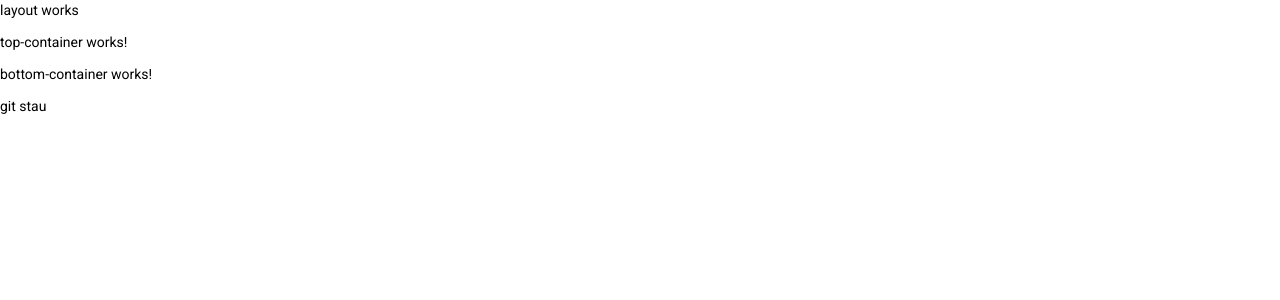
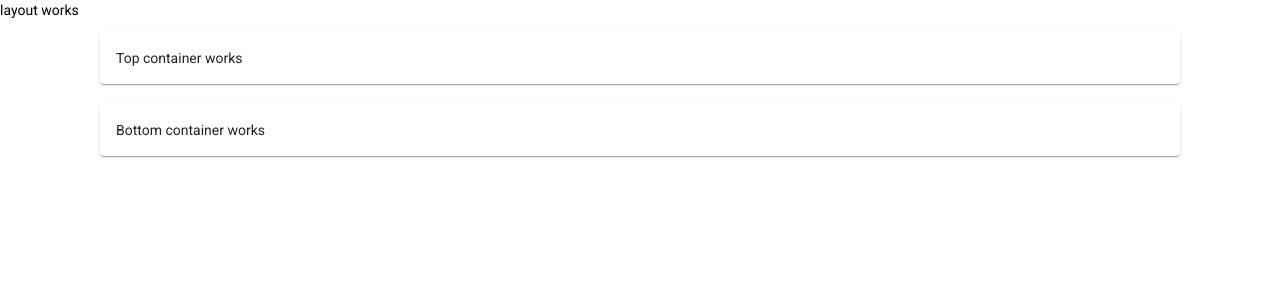
Before and after one commit to rwedzony/questionnaire-f, an Angular app: page / in a window 1280 px wide. Shown: the top 300 px of the page. Built offline with nearby package versions, Linux system fonts and the light colour scheme.

Commit message:
top and bottom containers and margins

```diff
--- a/src/app/layout/bottom/bottom-container/bottom-container.component.html
+++ b/src/app/layout/bottom/bottom-container/bottom-container.component.html
@@ -1 +1 @@
-<p>bottom-container works!</p>
+<mat-card>Bottom container works</mat-card>
--- a/src/app/layout/bottom/bottom.module.ts
+++ b/src/app/layout/bottom/bottom.module.ts
@@ -1,6 +1,7 @@
 import { NgModule } from '@angular/core';
 import { CommonModule } from '@angular/common';
 import { BottomContainerComponent } from './bottom-container/bottom-container.component';
+import {MatCardModule} from '@angular/material/card';
 
 
 
@@ -10,7 +11,8 @@ import { BottomContainerComponent } from './bottom-container/bottom-container.co
     BottomContainerComponent
   ],
   imports: [
-    CommonModule
+    CommonModule,
+    MatCardModule
   ]
 })
 export class BottomModule { }
--- a/src/app/layout/pagelayout/pagelayout.component.html
+++ b/src/app/layout/pagelayout/pagelayout.component.html
@@ -1,5 +1,9 @@
 <p>layout works</p>
 
+<div id="top-container">
 <app-top-container></app-top-container>
+</div>
+<br>
+<div id="bottom-container">
 <app-bottom-container></app-bottom-container>
-git stau
+</div>
--- a/src/app/layout/pagelayout/pagelayout.component.scss
+++ b/src/app/layout/pagelayout/pagelayout.component.scss
@@ -0,0 +1,9 @@
+#top-container{
+  padding-left: 100px;
+  padding-right: 100px;
+}
+
+#bottom-container{
+  padding-left: 100px;
+  padding-right: 100px;
+}
--- a/src/app/layout/top/top-container/top-container.component.html
+++ b/src/app/layout/top/top-container/top-container.component.html
@@ -1 +1 @@
-<p>top-container works!</p>
+<mat-card>Top container works</mat-card>
--- a/src/app/layout/top/top-container/top-container.component.scss
+++ b/src/app/layout/top/top-container/top-container.component.scss
@@ -0,0 +1,3 @@
+:host{
+  width: 80%;
+}
--- a/src/app/layout/top/top.module.ts
+++ b/src/app/layout/top/top.module.ts
@@ -1,6 +1,7 @@
 import { NgModule } from '@angular/core';
 import { CommonModule } from '@angular/common';
 import { TopContainerComponent } from './top-container/top-container.component';
+import {MatCardModule} from '@angular/material/card';
 
 
 
@@ -10,7 +11,8 @@ import { TopContainerComponent } from './top-container/top-container.component';
     TopContainerComponent
   ],
   imports: [
-    CommonModule
+    CommonModule,
+    MatCardModule
   ]
 })
 export class TopModule { }
```
